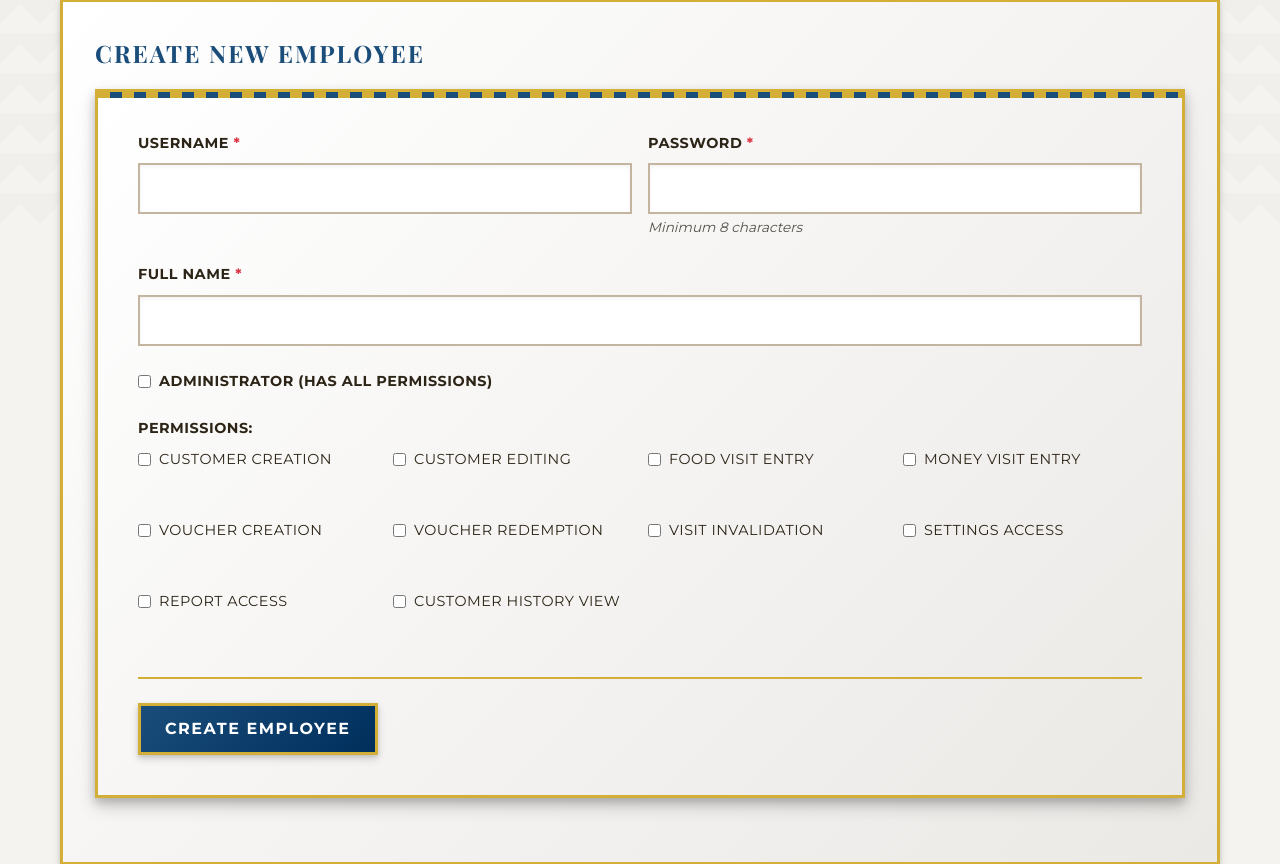
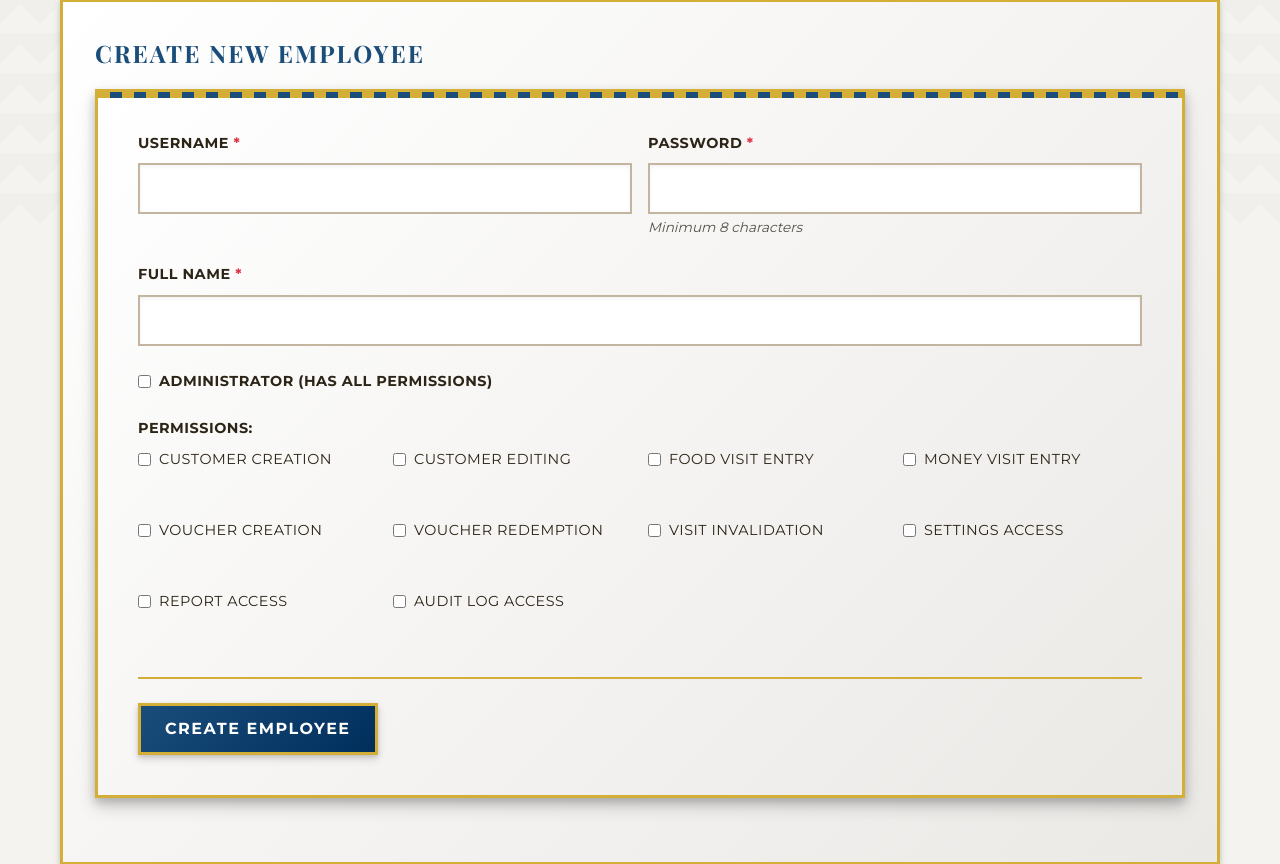
Before and after one commit to f-garren/svdpdb2, a PHP site: page /employees.php in a window 1280 px wide. Shown: the part 567-1431 px from the top of the page. Run offline with PHP 8.4, Linux system fonts and the light colour scheme; the visitor is signed in with stand-in values (Sample User, id 1); data comes from the database, SQL or seed files in the repository; some libraries are stand-ins or nearby versions.

Commit message:
terminology change

```diff
--- a/employees.php
+++ b/employees.php
@@ -284,7 +284,7 @@ include 'header.php';
                     <div class="form-group" style="flex: 1 1 200px;">
                         <label style="display: flex; align-items: center; gap: 0.5rem; font-weight: normal;">
                             <input type="checkbox" name="permissions[]" value="customer_history_view">
-                            <span>Customer History View</span>
+                            <span>Audit Log Access</span>
                         </label>
                     </div>
                 </div>
```
